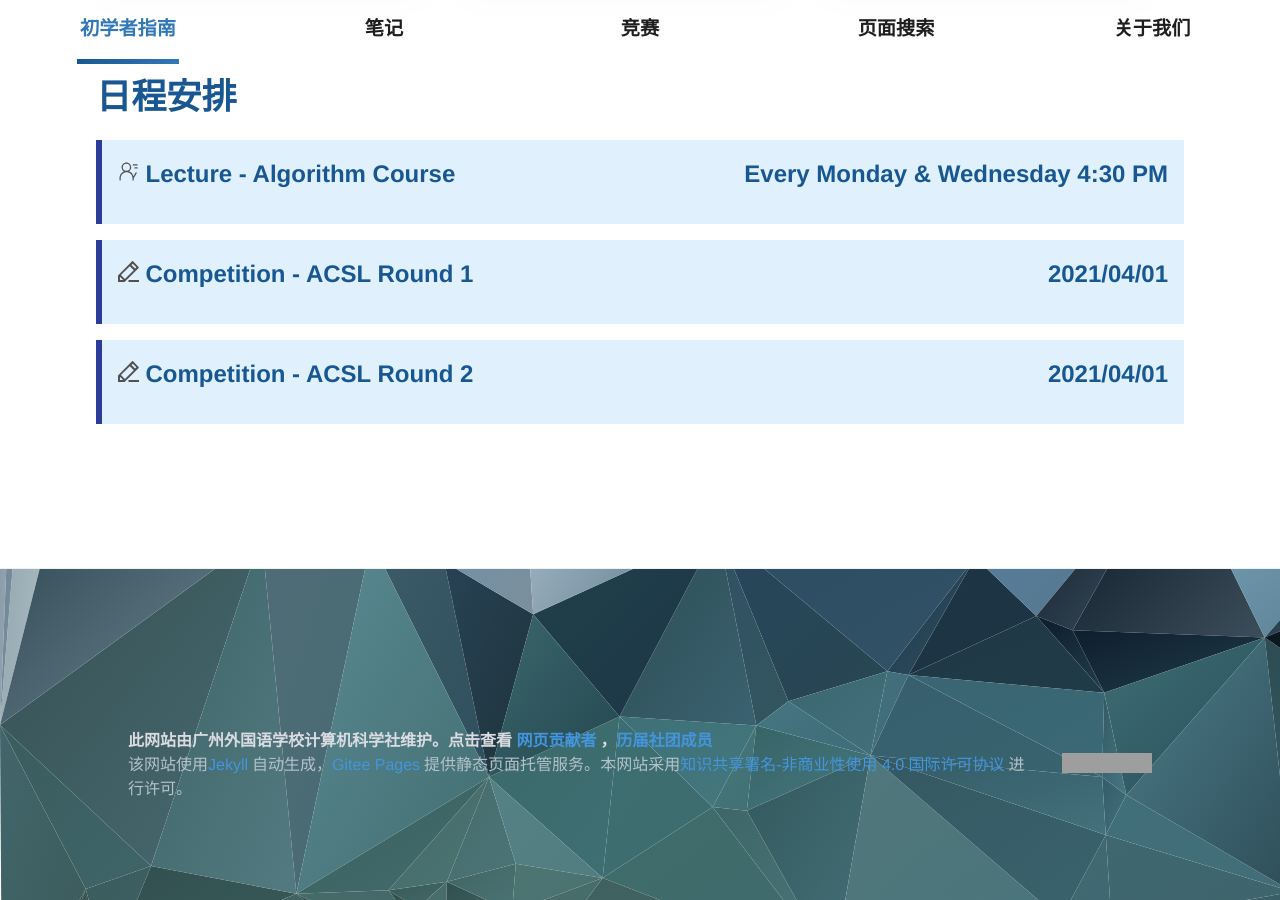
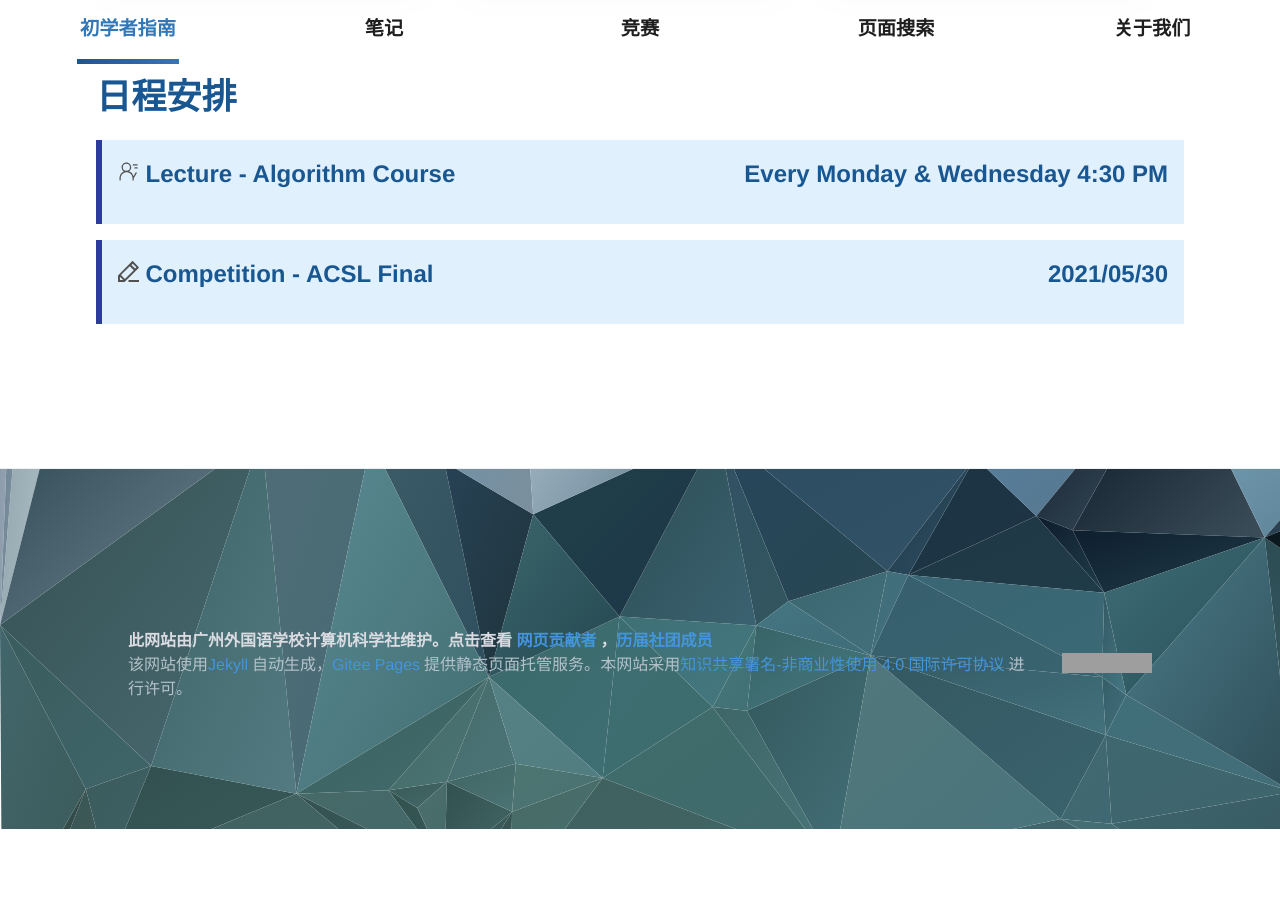
Before and after one commit to MarkChenYutian/gwcsclub, a Jekyll site: the page built from index.md, in a window 1280 px wide and 900 px high, scrolled down 2984 px. Built offline with Jekyll 4.4.1, drawn with Linux system fonts in a browser that asks for light colours; formulas are drawn with MathJax 3; comment, search, counter and statistics services are not loaded; after the commit the page ends 3813 px from its top, so only the background shows below that; grey boxes are pictures that could not be loaded.

Commit message:
Fix Schedule error

```diff
--- a/_data/schedule.json
+++ b/_data/schedule.json
@@ -5,13 +5,8 @@
         "type": "lecture"
     },
     {
-        "name": "ACSL Round 1",
-        "date": "2021/04/01",
-        "type": "competition"
-    },
-    {
-        "name": "ACSL Round 2",
-        "date": "2021/04/01",
+        "name": "ACSL Final",
+        "date": "2021/05/30",
         "type": "competition"
     }
 ]
```
